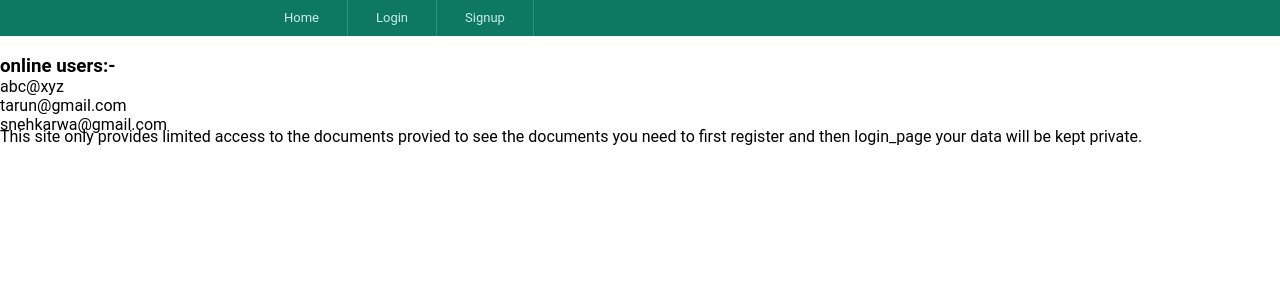
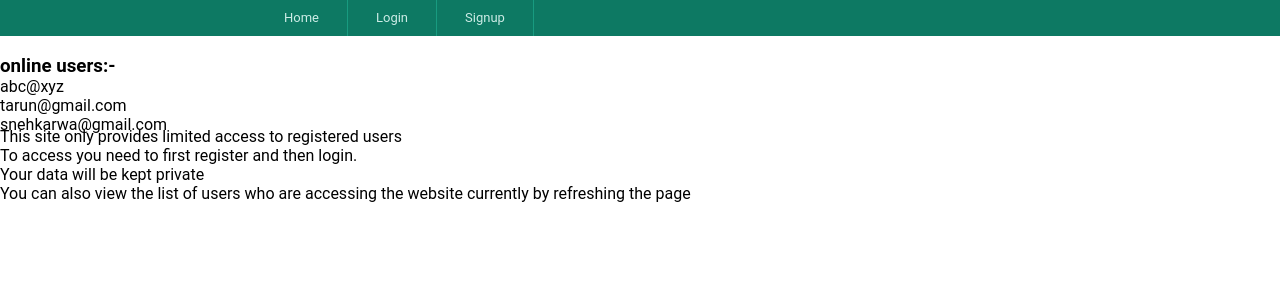
Before and after one commit to anuragkarwa001/navigus, a Django app: template authentication/templates/authentication/secret_file.html in a window 1280 px wide. Shown: the top 300 px of the page. Run offline with Django 3.2, Linux system fonts and the light colour scheme; the template is opened without the code that fills it: values that come from a table or form of the project are taken from there, others are empty; data comes from the database, SQL or seed files in the repository.

Commit message:
updated signup message

```diff
--- a/authentication/templates/authentication/secret_file.html
+++ b/authentication/templates/authentication/secret_file.html
@@ -194,9 +194,10 @@ ul.nav li.current a {
       last timestamp they visited the page
       5. Show error page when an unauthenticated user is trying to access the page</p>
     {%else %}
-    <p>This site only provides limited access to the documents provied
-       to see the documents you need to first register and then login_page
-       your data will be kept private.
+    <p>This site only provides limited access to registered users<Br>
+       To access you need to first register and then login.<Br>
+       Your data will be kept private<Br>
+      You can also view the list of users who are accessing the website currently by refreshing the page<Br>
     </p>
     {%endif%}
 
```
